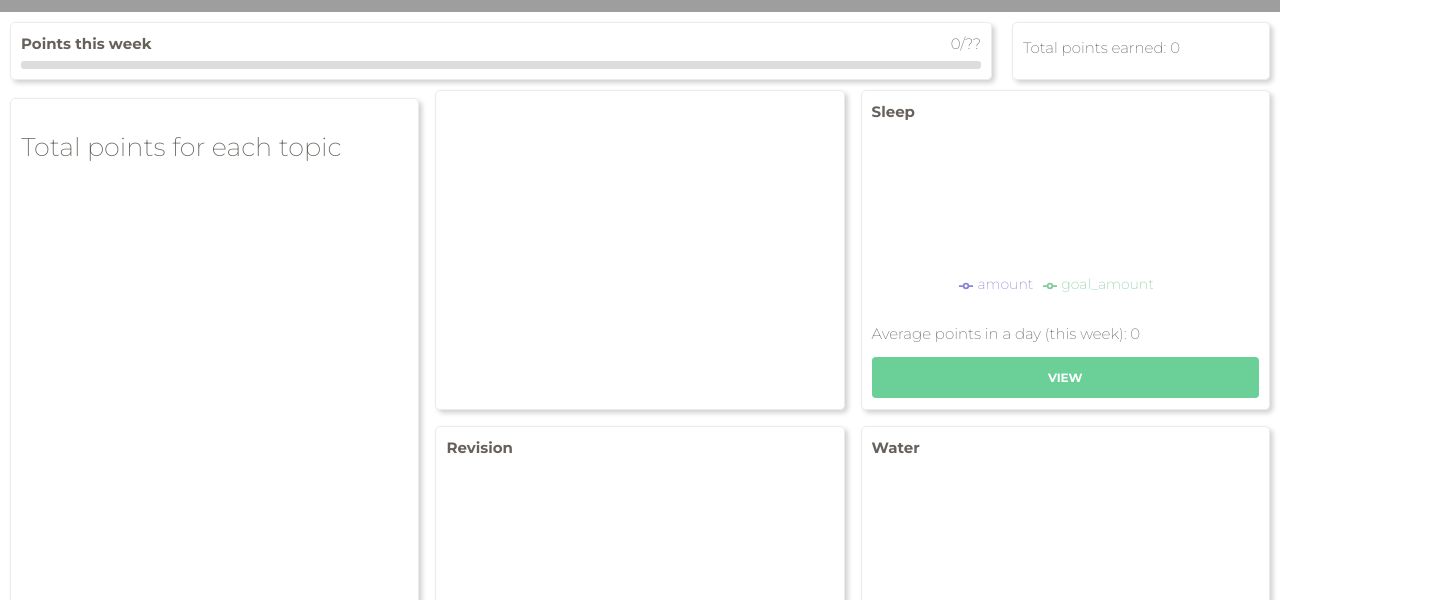
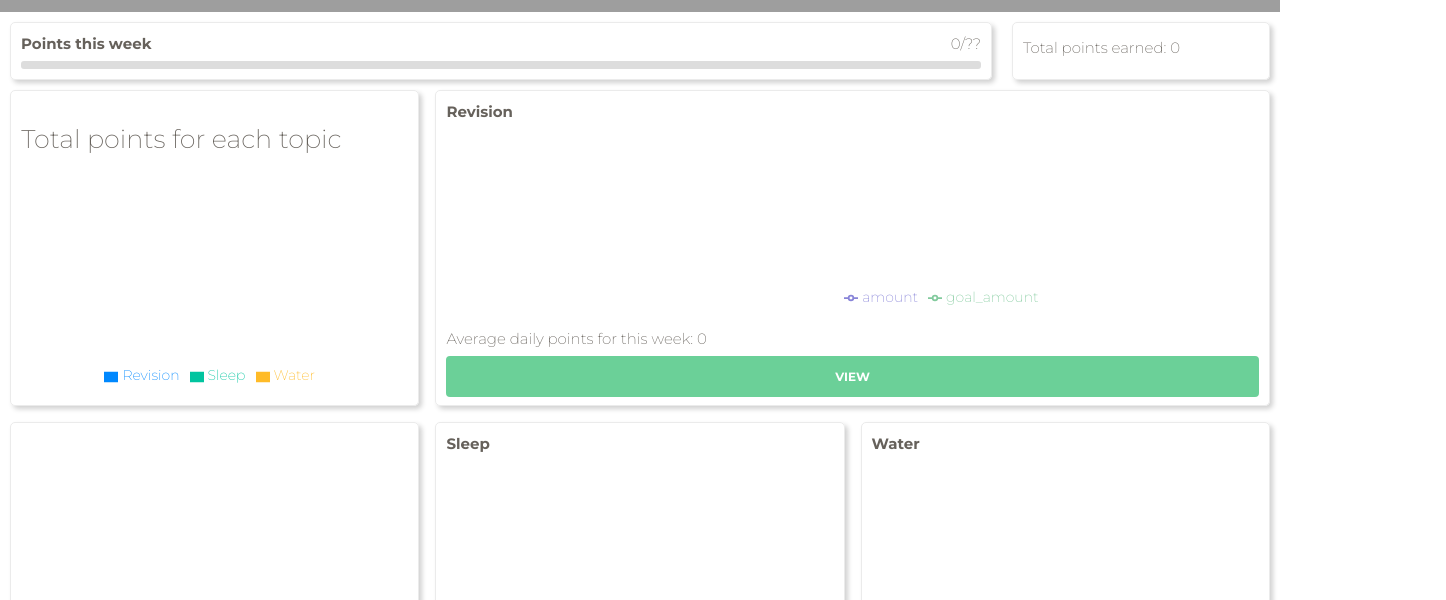
Before and after one commit to Rustyrice/mindbloom, a React app: page /dashboard in a window 1280 px wide. Shown: the part 188-788 px from the top of the page, 1446 px wide, since content can reach past the window. Built offline with nearby package versions, Linux system fonts and the light colour scheme; grey boxes are pictures that could not be loaded.

Commit message:
Some styling

```diff
--- a/src/assets/scss/paper-kit/_ownStyle.scss
+++ b/src/assets/scss/paper-kit/_ownStyle.scss
@@ -163,8 +163,8 @@
   grid-template-columns: 33% 33% 33%;
   grid-template-rows: 50% 50%;
   grid-template-areas:
-  "pieChart areaChart sleep"
-  "pieChart revision water";
+  "pieChart revision revision"
+  "areaChart sleep water";
 
   grid-gap: 1rem;
   padding: 10px;
--- a/src/views/pages/Dashboard.js
+++ b/src/views/pages/Dashboard.js
@@ -147,12 +147,12 @@ function DashboardPage() {
 
           <div className="borderDash" style={{gridArea: "pieChart", maxHeight: "80vh"}}>
             <h3>Total points for each topic</h3>
-            <ResponsiveContainer width="100%">
+            <ResponsiveContainer width="100%" height="80%">
               <PieChart width={800} height={400}>
                 <Pie
                   data={data}
-                  cx={200}
-                  cy={200}
+                  cx={250}
+                  cy={110}
                   innerRadius={80}
                   outerRadius={100}
                   fill="#8884d8"
@@ -175,7 +175,7 @@ function DashboardPage() {
 
           <div className="borderDash" style={{gridArea: "revision", width: "100%"}}>
             <p className="subTitleDash">Revision</p>
-            <AreaGraph data={sleepData} width={380} height={180} quality="true" margin={{
+            <AreaGraph data={sleepData} width={1000} height={200} quality="true" margin={{
               top: 20,
               right: 0,
               left: 0,
```
